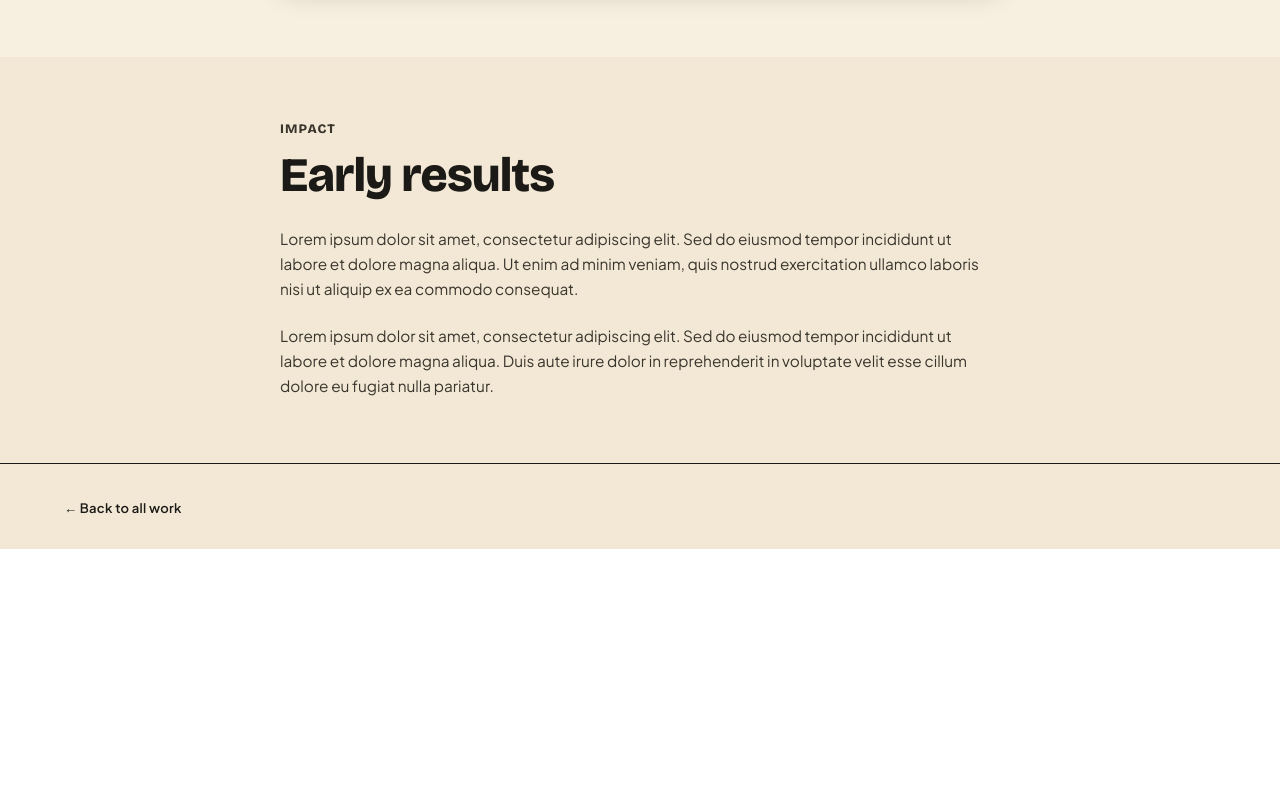
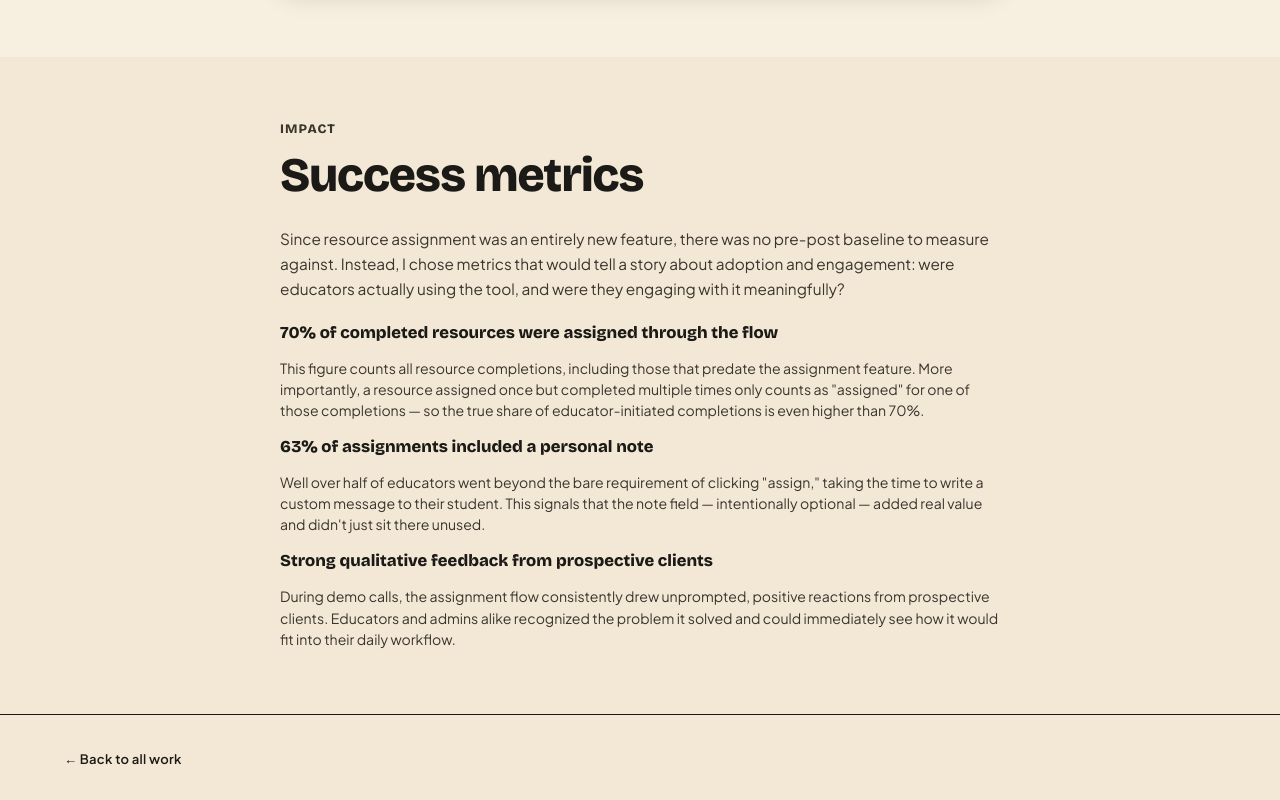
Before and after one commit to Roxanoel/portfolio26, a React (Vite) app: page /work/mental-health-resource-assignment in a window 1280 px wide. Shown: the part 7625-8425 px from the top of the page. Before the commit the page ends 8174 px from the top, so only its background shows below. Built offline with nearby package versions, Linux system fonts and the light colour scheme.

Commit message:
success metrics copy

```diff
--- a/src/pages/projects/MentalHealthResourceAssignment.jsx
+++ b/src/pages/projects/MentalHealthResourceAssignment.jsx
@@ -287,21 +287,45 @@ export function MentalHealthResourceAssignment() {
       <Slide id="slide-impact">
         <hgroup>
           <p className={slideStyles.sectionHeader}>Impact</p>
-          <h2 className={slideStyles.title}>Early results</h2>
+          <h2 className={slideStyles.title}>Success metrics</h2>
         </hgroup>
         <p className={slideStyles.body}>
-          Lorem ipsum dolor sit amet, consectetur adipiscing elit. Sed do
-          eiusmod tempor incididunt ut labore et dolore magna aliqua. Ut enim ad
-          minim veniam, quis nostrud exercitation ullamco laboris nisi ut
-          aliquip ex ea commodo consequat.
+          Since resource assignment was an entirely new feature, there was no
+          pre-post baseline to measure against. Instead, I chose metrics that
+          would tell a story about adoption and engagement: were educators
+          actually using the tool, and were they engaging with it meaningfully?
         </p>
         <br />
-        <p className={slideStyles.body}>
-          Lorem ipsum dolor sit amet, consectetur adipiscing elit. Sed do
-          eiusmod tempor incididunt ut labore et dolore magna aliqua. Duis aute
-          irure dolor in reprehenderit in voluptate velit esse cillum dolore eu
-          fugiat nulla pariatur.
-        </p>
+        <div className={slideStyles.contentBody}>
+          <h3 className={slideStyles.contentHeading}>
+            70% of completed resources were assigned through the flow
+          </h3>
+          <p className={slideStyles.contentParagraph}>
+            This figure counts all resource completions, including those that
+            predate the assignment feature. More importantly, a resource
+            assigned once but completed multiple times only counts as "assigned"
+            for one of those completions — so the true share of
+            educator-initiated completions is even higher than 70%.
+          </p>
+          <h3 className={slideStyles.contentHeading}>
+            63% of assignments included a personal note
+          </h3>
+          <p className={slideStyles.contentParagraph}>
+            Well over half of educators went beyond the bare requirement of
+            clicking "assign," taking the time to write a custom message to
+            their student. This signals that the note field — intentionally
+            optional — added real value and didn't just sit there unused.
+          </p>
+          <h3 className={slideStyles.contentHeading}>
+            Strong qualitative feedback from prospective clients
+          </h3>
+          <p className={slideStyles.contentParagraph}>
+            During demo calls, the assignment flow consistently drew
+            unprompted, positive reactions from prospective clients. Educators
+            and admins alike recognized the problem it solved and could
+            immediately see how it would fit into their daily workflow.
+          </p>
+        </div>
       </Slide>
     </ProjectLayout>
   );
```
